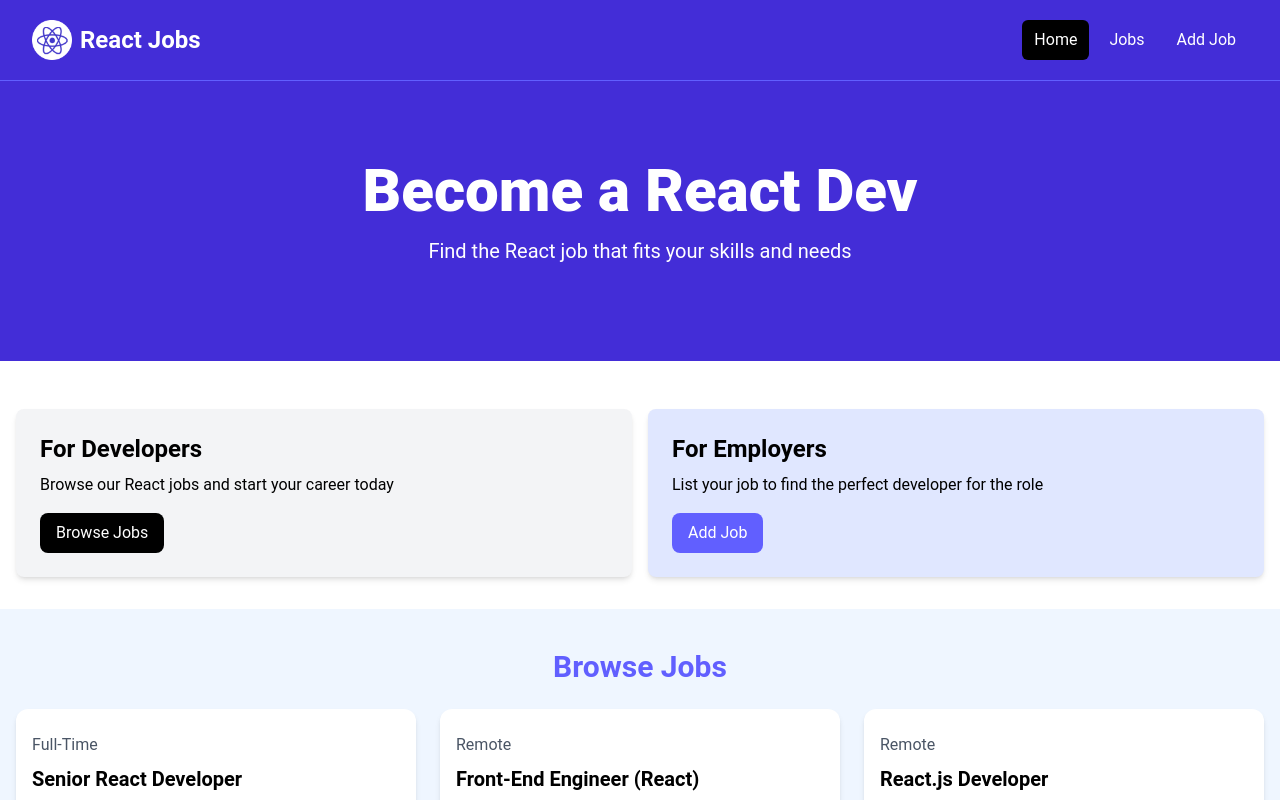
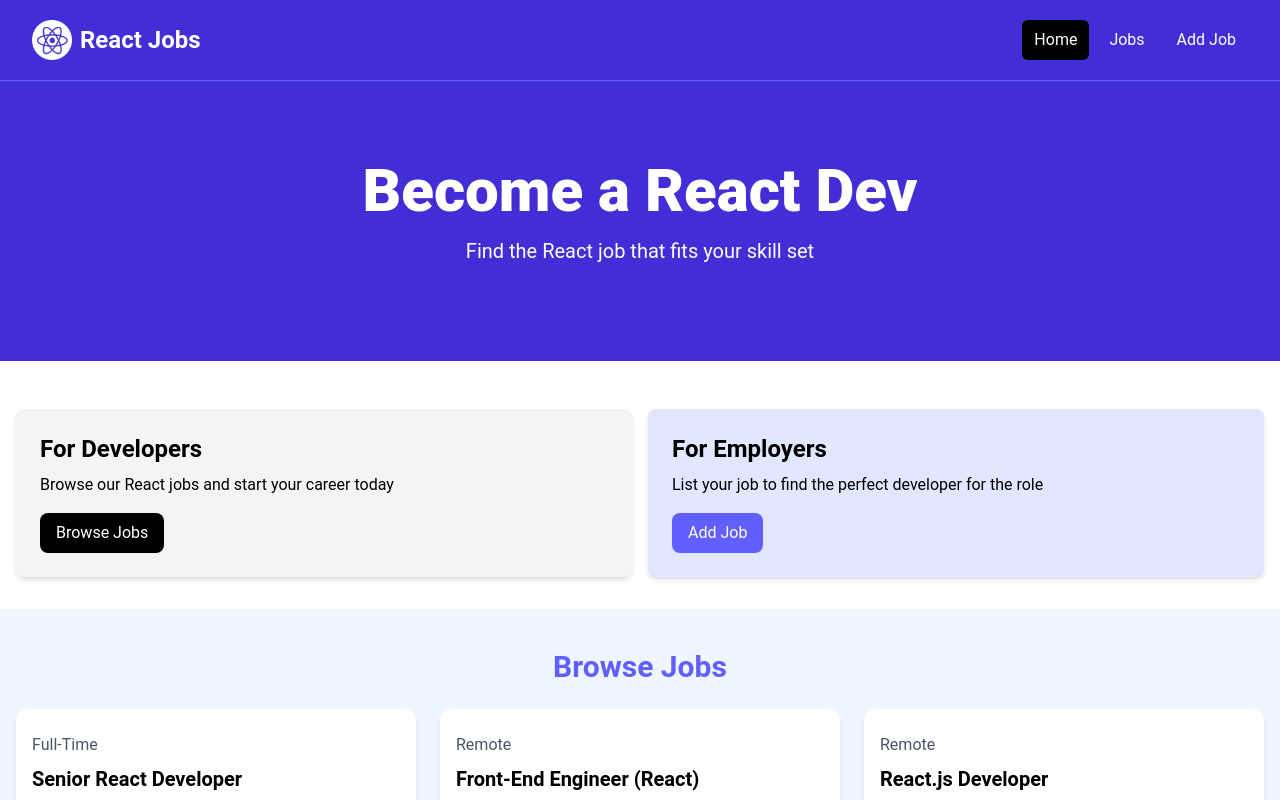
Before and after one commit to hazedrops/react-crash-2024, a React (Vite) app: page / in a window 1280 px wide. Shown: the top 800 px of the page. Built offline with nearby package versions, Linux system fonts and the light colour scheme.

Commit message:
Hero section added

```diff
--- a/src/App.jsx
+++ b/src/App.jsx
@@ -1,26 +1,13 @@
 import React from 'react'
 import Navbar from "./components/Navbar"
+import Hero from "./components/Hero"
 
 const App = () => {
   return (
     <>
       <Navbar />
+      <Hero />
 
-
-
-      {/* <!-- Hero --> */}
-      <section className='bg-indigo-700 py-20 mb-4'>
-        <div className='max-w-7xl mx-auto px-4 sm:px-6 lg:px-8 flex flex-col items-center'>
-          <div className='text-center'>
-            <h1 className='text-4xl font-extrabold text-white sm:text-5xl md:text-6xl'>
-              Become a React Dev
-            </h1>
-            <p className='my-4 text-xl text-white'>
-              Find the React job that fits your skills and needs
-            </p>
-          </div>
-        </div>
-      </section>
 
       {/* <!-- Developers and Employers --> */}
       <section className='py-4'>
--- /dev/null
+++ b/src/components/Hero.jsx
@@ -0,0 +1,20 @@
+import React from 'react'
+
+const Hero = ({ title = 'Become a React Dev', subtitle = 'Find the React job that fits your skill set' }) => {
+  return (
+    <section className='bg-indigo-700 py-20 mb-4'>
+      <div className='max-w-7xl mx-auto px-4 sm:px-6 lg:px-8 flex flex-col items-center'>
+        <div className='text-center'>
+          <h1 className='text-4xl font-extrabold text-white sm:text-5xl md:text-6xl'>
+            { title }
+          </h1>
+          <p className='my-4 text-xl text-white'>
+            { subtitle }
+          </p>
+        </div>
+      </div>
+    </section>
+  )
+}
+
+export default Hero
```
